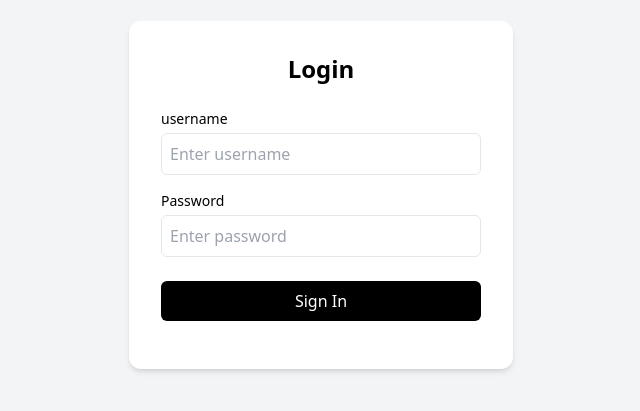
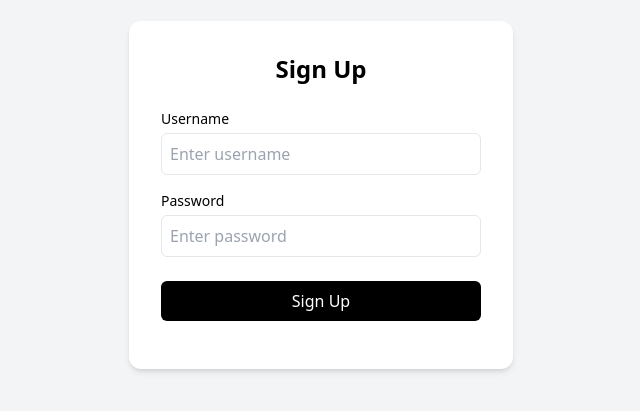
Before and after one commit to Harsh-Vdn25/Chess, a Next.js app in the folder apps/web/: page /signup in a window 1280 px wide. Shown: the part 205-616 px from the top of the page, without its empty margins (319-959 px from the left). Built offline with nearby package versions, Linux system fonts and the light colour scheme; no server answers.

Commit message:
--allow-empty-message

```diff
--- a/apps/web/app/(auth)/signup/page.tsx
+++ b/apps/web/app/(auth)/signup/page.tsx
@@ -7,43 +7,51 @@ export default function Login() {
   const [password, setPassword] = useState("");
   const [message, setMessage] = useState("");
   const router = useRouter();
-  async function handleLogin(e:React.FormEvent<HTMLFormElement>) {
+  async function handleSignup(e: React.FormEvent<HTMLFormElement>) {
     e.preventDefault();
     setMessage("Signing up...");
-    const resStr = await login(username,password,"signup");
-    if(!resStr){
-        return ;
-    }
-    return router.push('/');
+
+    const resStr = await login(username, password,"signup");
+    if (!resStr) return;
+
+    router.push("/");
   }
 
   return (
     <div className="flex justify-center items-center h-screen bg-gray-100">
       <form
-        onSubmit={handleLogin}
+        onSubmit={handleSignup}
         className="bg-white p-8 rounded-xl shadow-md w-96"
       >
-        <h2 className="text-2xl font-semibold text-center mb-6">Login</h2>
+        <h2 className="text-2xl font-semibold text-center mb-6">
+          Sign Up
+        </h2>
 
         <div className="mb-4">
-          <label className="block mb-1 text-sm font-medium">username</label>
+          <label className="block mb-1 text-sm font-medium">
+            Username
+          </label>
           <input
-            type="username"
+            type="text"
             className="w-full p-2 border rounded-md focus:outline-none focus:ring focus:ring-black"
             placeholder="Enter username"
             value={username}
             onChange={(e) => setUsername(e.target.value)}
+            required
           />
         </div>
 
         <div className="mb-4">
-          <label className="block mb-1 text-sm font-medium">Password</label>
+          <label className="block mb-1 text-sm font-medium">
+            Password
+          </label>
           <input
             type="password"
             className="w-full p-2 border rounded-md focus:outline-none focus:ring focus:ring-black"
             placeholder="Enter password"
             value={password}
             onChange={(e) => setPassword(e.target.value)}
+            required
           />
         </div>
 
@@ -51,10 +59,12 @@ export default function Login() {
           type="submit"
           className="w-full py-2 mt-2 bg-black text-white rounded-md hover:bg-gray-900 transition"
         >
-          Sign In
+          Sign Up
         </button>
 
-        <p className="text-center text-sm mt-4 text-gray-600">{message}</p>
+        <p className="text-center text-sm mt-4 text-gray-600">
+          {message}
+        </p>
       </form>
     </div>
   );
--- a/apps/web/app/helper/helper.ts
+++ b/apps/web/app/helper/helper.ts
@@ -10,6 +10,9 @@ export async function login(username:string,password:string,type:string){
             body:JSON.stringify({username,password})
         });
         const data = await res.json();
+        if(!data.token){
+            return null;
+        }
         //@ts-ignore
         window.__accessToken = data.token;
         localStorage.setItem("Token",data.token);
--- a/packages/backend-common/src/index.ts
+++ b/packages/backend-common/src/index.ts
@@ -8,7 +8,6 @@ export const createToken = (userId: number, isAccess:boolean,secret:string): str
         secret,
         isAccess?{ expiresIn:"15m" }:{expiresIn:"30d"}
     );
-
     return token;
 };
 export const decodeToken=async(token:string)=>{
```
